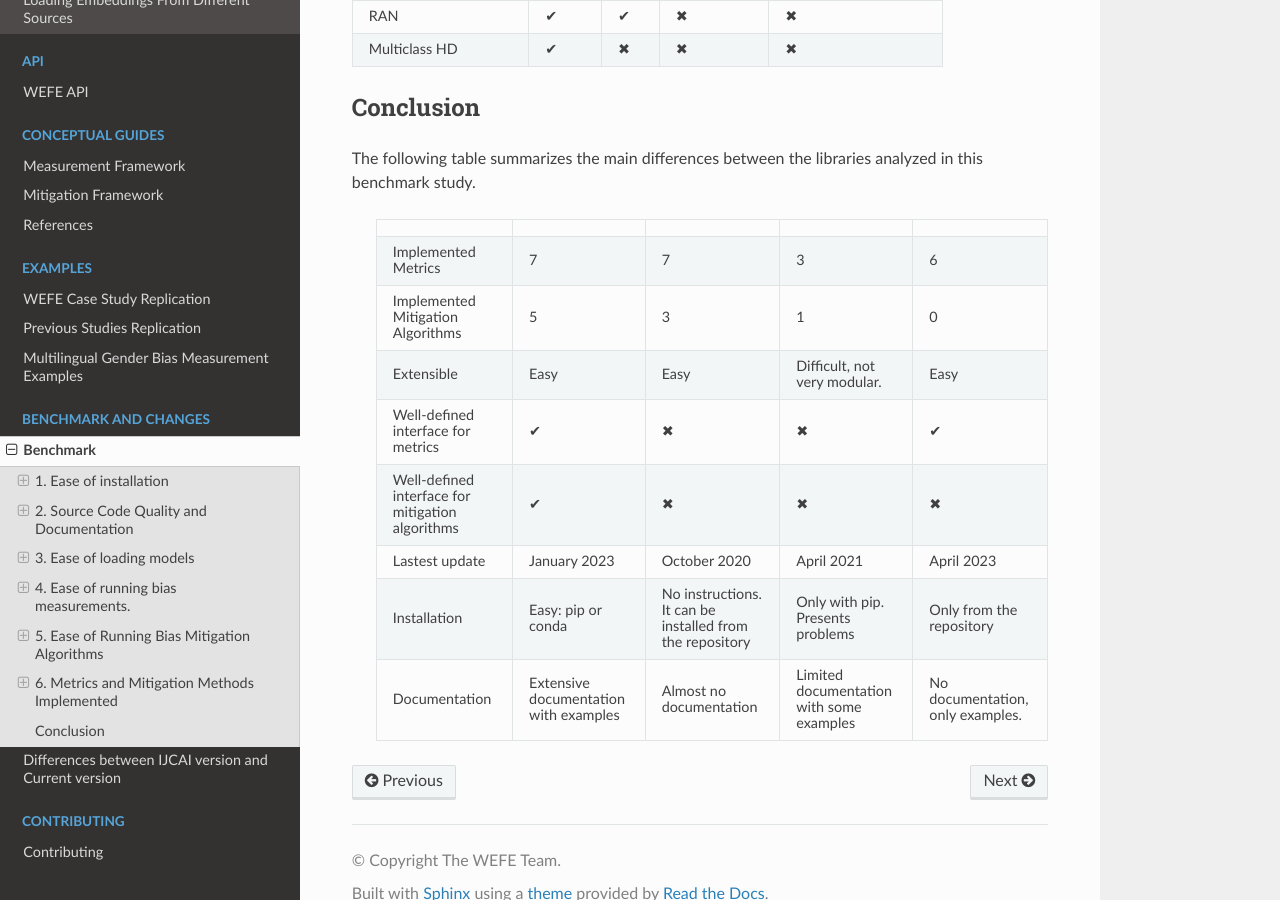
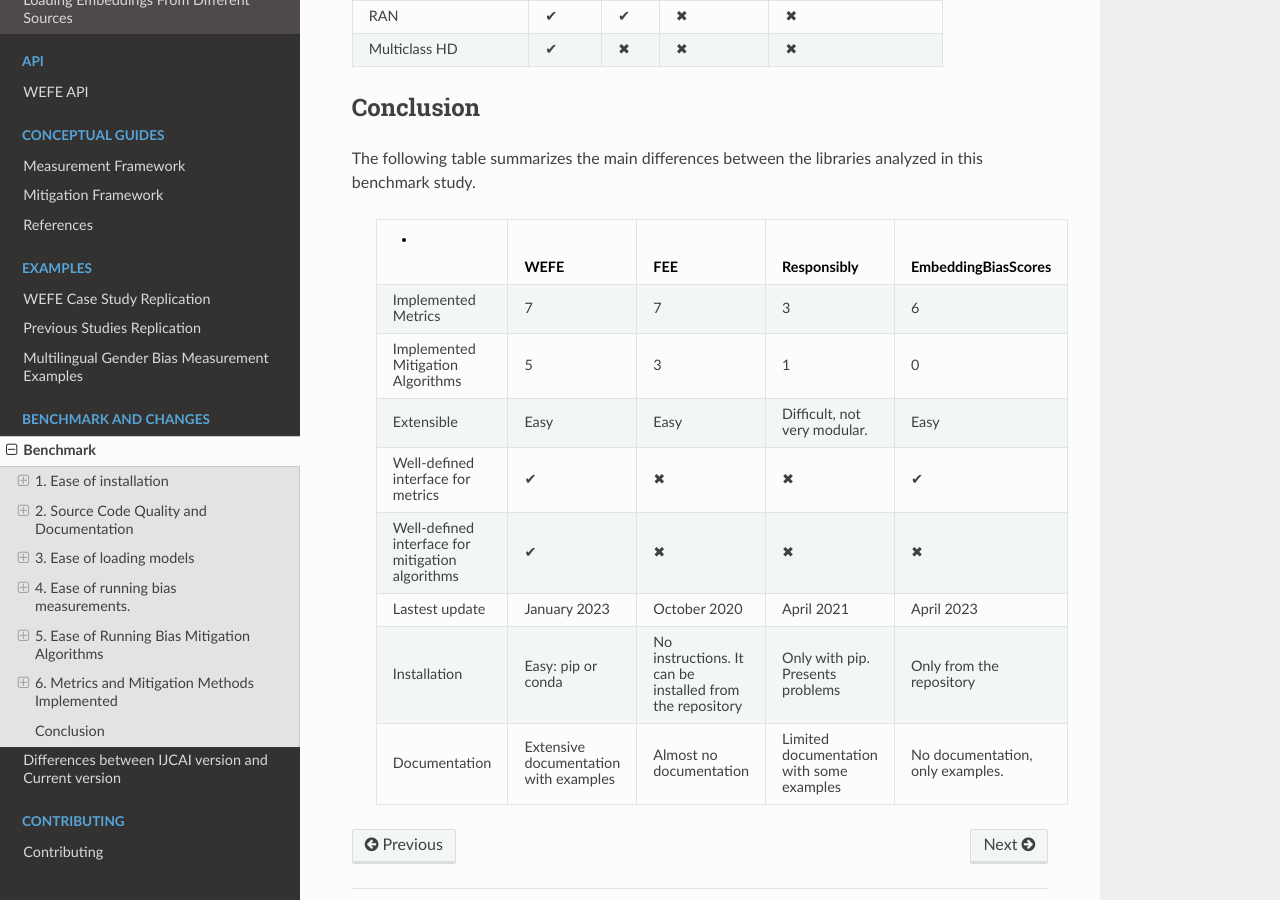
Before and after one commit to dccuchile/wefe, a Sphinx documentation site: the page built from docs/benchmark/benchmark.rst, in a window 1280 px wide and 900 px high, scrolled down 18939 px. Built offline with Sphinx 7.4.7 and the Read the Docs theme 2.0.0, drawn with Linux system fonts in a browser that asks for light colours; comment, search, counter and statistics services are not loaded.

Commit message:
Fix Table 3

```diff
--- a/docs/benchmark/benchmark.rst
+++ b/docs/benchmark/benchmark.rst
@@ -1139,7 +1139,7 @@
 libraries analyzed in this benchmark study.
 
  ==================================================== ========================================= ========================================================== ========================================== ====================================
-                                                       WEFE                                      FEE                                                        Responsibly                                EmbeddingBiasScores
+ -                                                     WEFE                                      FEE                                                        Responsibly                                EmbeddingBiasScores
  ==================================================== ========================================= ========================================================== ========================================== ====================================
   Implemented   Metrics                                7                                         7                                                          3                                          6
   Implemented   Mitigation Algorithms                  5                                         3                                                          1                                          0
```
